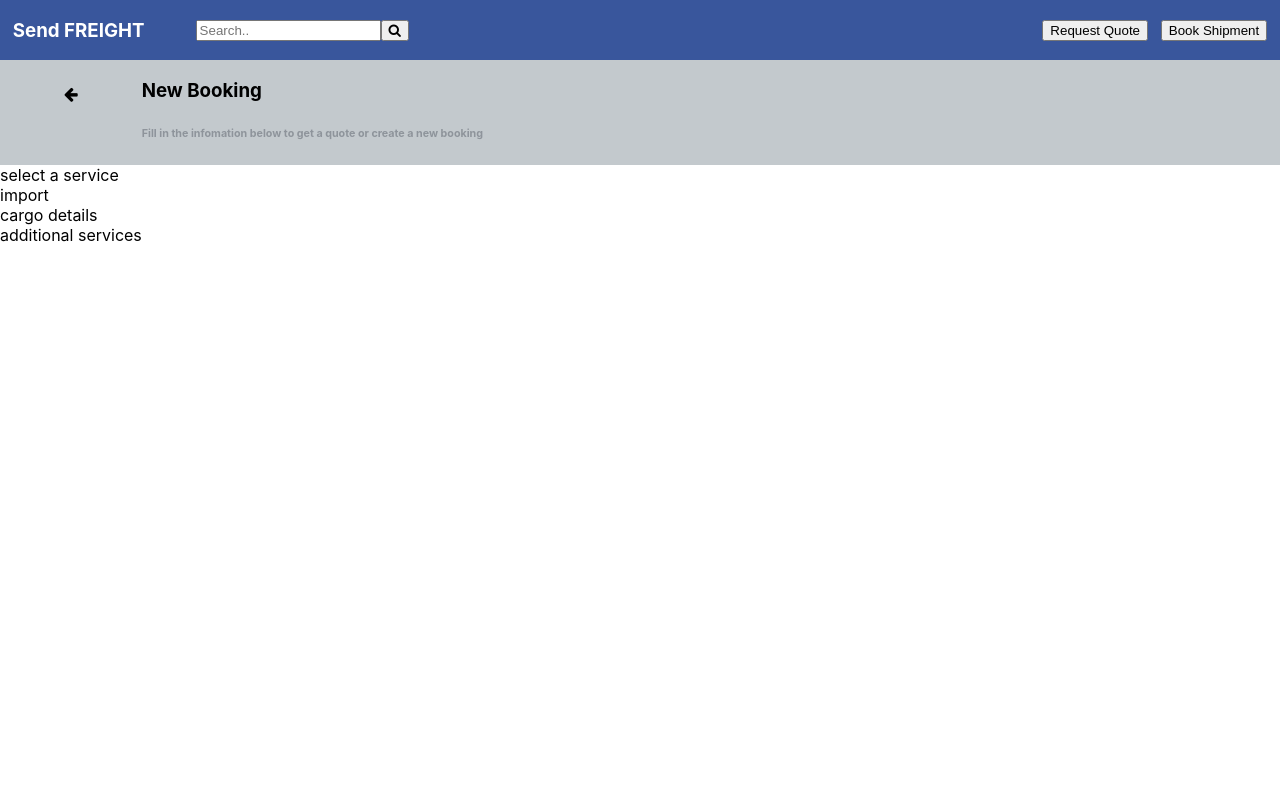
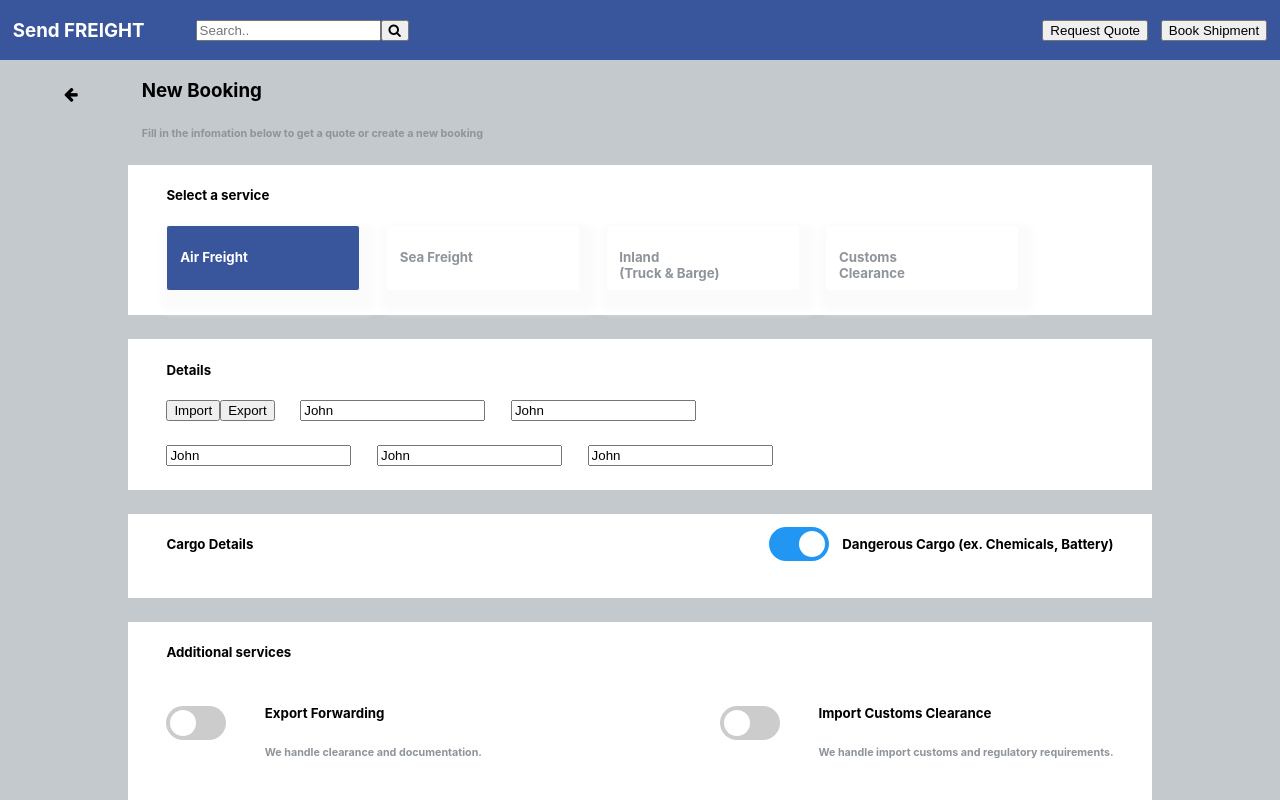
Before and after one commit to Eduzorkamsi/FreightUI, a React (Create React App) app: page / in a window 1280 px wide. Shown: the top 800 px of the page. Built offline with nearby package versions, Linux system fonts and the light colour scheme.

Commit message:
freight2

```diff
--- a/package.json
+++ b/package.json
@@ -3,6 +3,7 @@
   "version": "0.1.0",
   "private": true,
   "dependencies": {
+    "@mdi/font": "^6.2.95",
     "@testing-library/jest-dom": "^5.11.4",
     "@testing-library/react": "^11.1.0",
     "@testing-library/user-event": "^12.1.10",
--- a/public/index.html
+++ b/public/index.html
@@ -5,6 +5,7 @@
   <meta charset="utf-8" />
   <link rel="icon" href="%PUBLIC_URL%/favicon.ico" />
   <link rel="stylesheet" href="https://cdnjs.cloudflare.com/ajax/libs/font-awesome/4.7.0/css/font-awesome.min.css">
+  <link href="https://fonts.googleapis.com/icon?family=Material+Icons" rel="stylesheet">
   <meta name="viewport" content="width=device-width, initial-scale=1" />
   <meta name="theme-color" content="#000000" />
   <meta name="description" content="Web site created using create-react-app" />
--- a/src/App.css
+++ b/src/App.css
@@ -1,6 +1,10 @@
 /* app styles */
 .row {
   flex-direction: row;
+}
+
+.column {
+  flex-direction: column;
 }
 
 .flex {
@@ -17,6 +21,26 @@
 
 .space {
   justify-content: space-between;
+}
+
+.mt-1 {
+  margin-top: 1vh;
+}
+
+.mt-2 {
+  margin-top: 2vh;
+}
+
+.mt-3 {
+  margin-top: 3vh;
+}
+
+.mt-4 {
+  margin-top: 4vh;
+}
+
+.mt-5 {
+  margin-top: 5vh;
 }
 
 .ml-1 {
@@ -98,6 +122,26 @@
 .pb-5 {
   padding-bottom: 4vh;
 }
+
+.pl-1 {
+  padding-left: 1vw;
+}
+
+.pl-2 {
+  padding-left: 2vw;
+}
+
+.pl-3 {
+  padding-left: 3vw;
+}
+
+.pl-4 {
+  padding-left: 4vw;
+}
+
+.pl-5 {
+  padding-left: 5vw;
+}
 /* navbar style */
 .bg-blue {
   background-color: #39569c;
@@ -119,3 +163,72 @@
 .bg-white {
   background-color: white;
 }
+
+.cards {
+  width: 14vw;
+  height: 5vw;
+  border-radius: 3px;
+  border: 1px solid #fbfbfb;
+  box-shadow: 5px 10px 8px 10px #fbfbfb;
+}
+
+/* switch design */
+.switch {
+  position: relative;
+  display: inline-block;
+  width: 60px;
+  height: 34px;
+}
+
+.switch input {
+  opacity: 0;
+  width: 0;
+  height: 0;
+}
+
+.slider {
+  position: absolute;
+  cursor: pointer;
+  top: 0;
+  left: 0;
+  right: 0;
+  bottom: 0;
+  background-color: #ccc;
+  -webkit-transition: 0.4s;
+  transition: 0.4s;
+}
+
+.slider:before {
+  position: absolute;
+  content: "";
+  height: 26px;
+  width: 26px;
+  left: 4px;
+  bottom: 4px;
+  background-color: white;
+  -webkit-transition: 0.4s;
+  transition: 0.4s;
+}
+
+input:checked + .slider {
+  background-color: #2196f3;
+}
+
+input:focus + .slider {
+  box-shadow: 0 0 1px #2196f3;
+}
+
+input:checked + .slider:before {
+  -webkit-transform: translateX(26px);
+  -ms-transform: translateX(26px);
+  transform: translateX(26px);
+}
+
+/* Rounded sliders */
+.slider.round {
+  border-radius: 34px;
+}
+
+.slider.round:before {
+  border-radius: 50%;
+}
--- /dev/null
+++ b/src/components/AdditionalServices.js
@@ -0,0 +1,76 @@
+import React from "react";
+
+const AdditionalServices = () => {
+  return (
+    <div className="flex column ml-3 mr-3 pb-3 mt-3">
+      <h5>Additional services</h5>
+      <div className="flex row space">
+        <div className="flex row">
+          <div className="mt-3">
+            <label class="switch">
+              <input type="checkbox" />
+              <span class="slider round"></span>
+            </label>
+          </div>
+
+          <div className="ml-3">
+            <h5>Export Forwarding</h5>
+            <h6 className="text-grey">
+              We handle clearance and documentation.
+            </h6>
+          </div>
+        </div>
+        <div className="flex row">
+          <div className="mt-3">
+            <label class="switch">
+              <input type="checkbox" />
+              <span class="slider round"></span>
+            </label>
+          </div>
+
+          <div className="ml-3 ">
+            <h5>Import Customs Clearance</h5>
+
+            <h6 className="text-grey">
+              We handle import customs and regulatory requirements.
+            </h6>
+          </div>
+        </div>
+      </div>
+      <div className="mt-3 flex row space">
+        <div className="flex row">
+          <div className="mt-3">
+            <label class="switch">
+              <input type="checkbox" />
+              <span class="slider round"></span>
+            </label>
+          </div>
+
+          <div className="ml-3">
+            <h5>Cargo Insurance</h5>
+            <h6 className="text-grey">
+              Protect your cargo from logistics risks up to its full value.
+            </h6>
+          </div>
+        </div>
+        <div className="flex row">
+          <div className="mt-3">
+            <label class="switch">
+              <input type="checkbox" />
+              <span class="slider round"></span>
+            </label>
+          </div>
+
+          <div className="ml-3">
+            <h5>Transport/Delivery</h5>
+            <h6 className="text-grey">
+              We deliver the cargo to your door step from the ports.
+            </h6>
+          </div>
+        </div>
+      </div>
+    </div>
+  );
+};
+
+export default AdditionalServices;
--- /dev/null
+++ b/src/components/CargoDetails.js
@@ -0,0 +1,22 @@
+import React from "react";
+
+const CargoDetails = () => {
+  return (
+    <div className="flex column ml-3 mr-3 pb-3 mt-3">
+      <div className="flex row space">
+        <h5>Cargo Details</h5>
+        <div className="flex row align-center">
+          <label class="switch">
+            <input type="checkbox" checked />
+            <span class="slider round"></span>
+          </label>
+          <h5 className="ml-1">Dangerous Cargo (ex. Chemicals, Battery)</h5>
+        </div>
+      </div>
+      <div className="flex row"></div>
+      <div className="flex row"></div>
+    </div>
+  );
+};
+
+export default CargoDetails;
--- a/src/components/Content.js
+++ b/src/components/Content.js
@@ -1,12 +1,24 @@
 import React from "react";
+import AdditionalServices from "./AdditionalServices";
+import CargoDetails from "./CargoDetails";
+import Details from "./Details";
+import Service from "./Service";
 
 const Content = () => {
   return (
-    <div>
-      <div className="bg-white">select a service</div>
-      <div className="bg-white">import</div>
-      <div className="bg-white">cargo details</div>
-      <div className="bg-white">additional services</div>
+    <div className="ml-5 mr-5 pb-5">
+      <div className="ml-5 mr-5 bg-white">
+        <Service />
+      </div>
+      <div className="ml-5 mr-5 bg-white">
+        <Details />
+      </div>
+      <div className="ml-5 mr-5 bg-white">
+        <CargoDetails />
+      </div>
+      <div className="ml-5 mr-5 bg-white">
+        <AdditionalServices />
+      </div>
     </div>
   );
 };
--- /dev/null
+++ b/src/components/Details.js
@@ -0,0 +1,53 @@
+import React from "react";
+
+const Details = () => {
+  return (
+    <div className="flex column ml-3 mr-3 pb-3 mt-3">
+      <h5>Details</h5>
+      <div className="flex row">
+        <div className="flex row">
+          <button>Import</button>
+          <button>Export</button>
+        </div>
+        <input
+          className="ml-2"
+          type="text"
+          id="fname"
+          name="fname"
+          value="John"
+        />
+        <br />
+        <input
+          className="ml-2"
+          type="text"
+          id="fname"
+          name="fname"
+          value="John"
+        />
+        <br />
+      </div>
+      <div className="flex row mt-3">
+        <input type="text" id="fname" name="fname" value="John" />
+        <br />
+        <input
+          className="ml-2"
+          type="text"
+          id="fname"
+          name="fname"
+          value="John"
+        />
+        <br />
+        <input
+          className="ml-2"
+          type="text"
+          id="fname"
+          name="fname"
+          value="John"
+        />
+        <br />
+      </div>
+    </div>
+  );
+};
+
+export default Details;
--- /dev/null
+++ b/src/components/Service.js
@@ -0,0 +1,33 @@
+import React from "react";
+
+const Service = () => {
+  return (
+    <div className="flex column ml-3 mr-3">
+      <h5>Select a service</h5>
+      <div className="flex row text-grey pb-3">
+        <div className="mr-2 text-white cards bg-blue pl-1">
+          <h5>Air Freight</h5>
+        </div>
+        <div className="mr-2 text-grey cards bg-white pl-1">
+          <h5>Sea Freight</h5>
+        </div>
+        <div className="mr-2 text-grey cards bg-white pl-1">
+          <h5>
+            Inland
+            <br />
+            (Truck & Barge)
+          </h5>
+        </div>
+        <div className="text-grey cards bg-white pl-1">
+          <h5>
+            Customs
+            <br />
+            Clearance
+          </h5>
+        </div>
+      </div>
+    </div>
+  );
+};
+
+export default Service;
```
Also changed, not shown: 2 other files (tests, documents, lock files or other folders).
